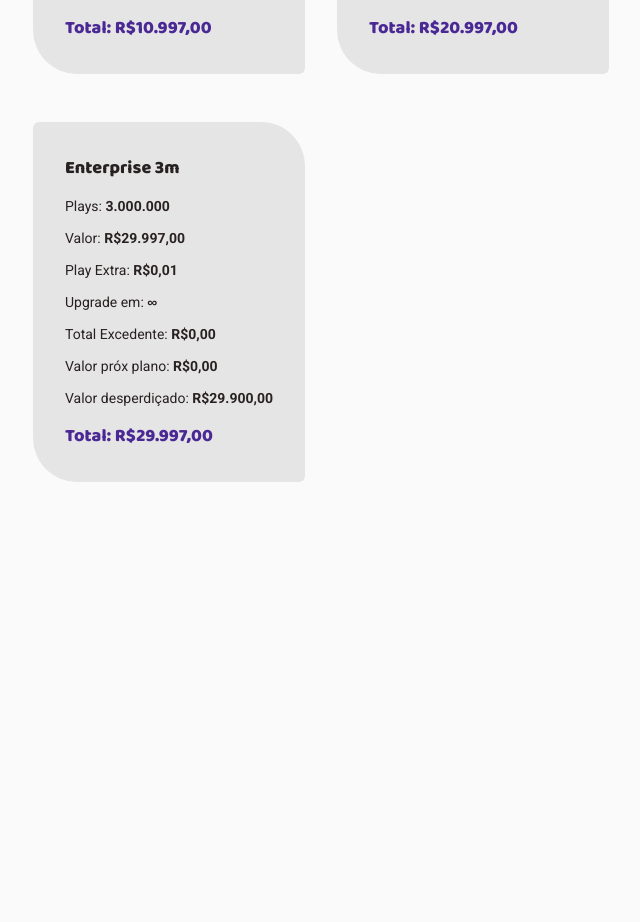
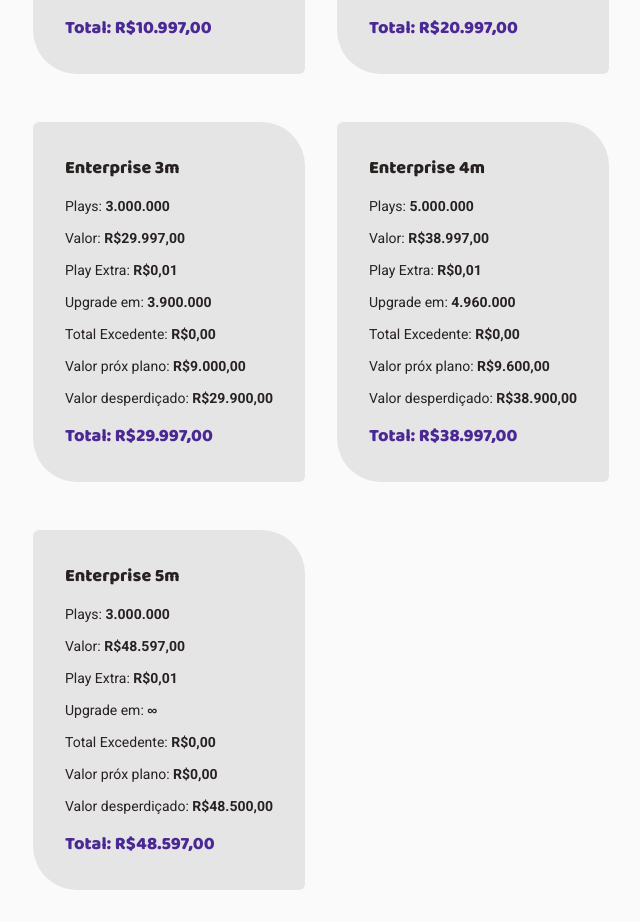
Before and after one commit to LeonardoPess/calculadora-de-planos, a React (Vite) app: page / in a window 1280 px wide. Shown: the part 1282-2204 px from the top of the page, without its empty margins (365-1005 px from the left). Before the commit the page ends 1796 px from the top, so only its background shows below. Built offline with nearby package versions, Linux system fonts and the light colour scheme.

Commit message:
added plans br 4mm and 5mm

```diff
--- a/src/pages/Home/index.tsx
+++ b/src/pages/Home/index.tsx
@@ -92,9 +92,29 @@ const plansBrasil = [
     playsToStart: 2900000,
     price: 29997,
     extraPlaysPrice: 0.01,
+    upgradeAt: 3900000,
+    priceToUpgrade: 9000,
+  },
+  {
+    id: 10,
+    name: 'Enterprise 4m',
+    playsAvailable: 5000000,
+    playsToStart: 3900000,
+    price: 38997,
+    extraPlaysPrice: 0.01,
+    upgradeAt: 4960000,
+    priceToUpgrade: 9600,
+  },
+  {
+    id: 11,
+    name: 'Enterprise 5m',
+    playsAvailable: 3000000,
+    playsToStart: 4960000,
+    price: 48597,
+    extraPlaysPrice: 0.01,
     upgradeAt: Infinity,
     priceToUpgrade: 0,
-  },
+  }
 ]
 
 const plansBrasilLegacy = [
@@ -229,7 +249,7 @@ const plansTier1 = [
     price: 397,
     extraPlaysPrice: 0.004,
     upgradeAt: 245000,
-    priceToUpgrade: 600,
+    priceToUpgrade: 580,
   },
   {
     id: 5,
```
